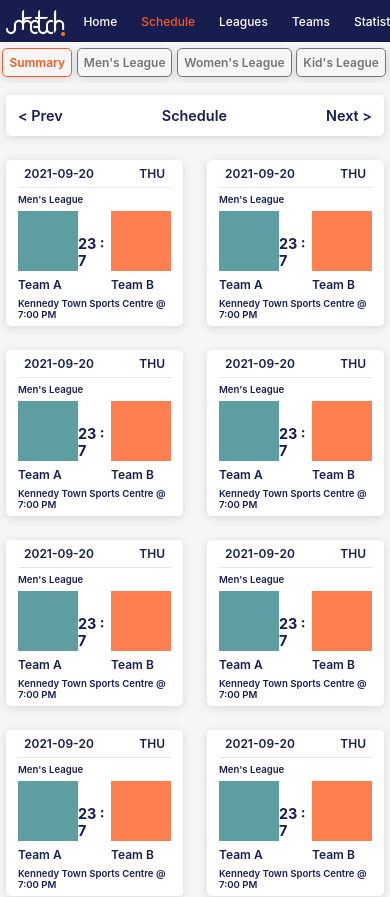
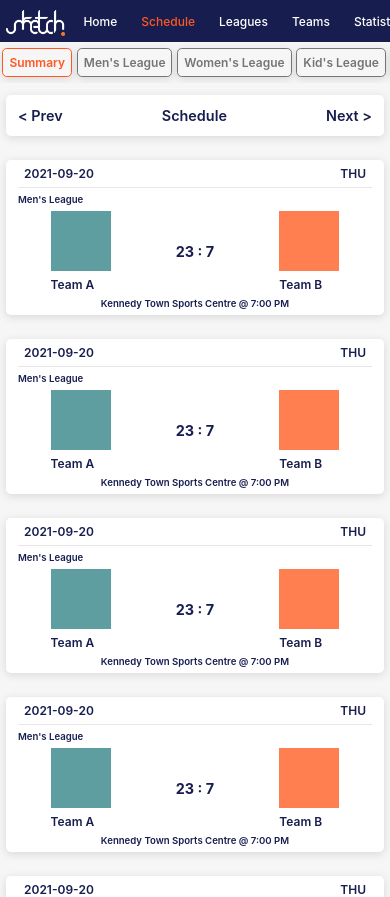
Before and after one commit to SketchBasketball/Sketch-ui, a React (Create React App) app: page /Schedules in a window 390 px wide. Shown: the top 897 px of the page. Built offline with nearby package versions, Linux system fonts and the light colour scheme.

Commit message:
schedule page grid mobile view implemented

```diff
--- a/src/pages/ScheduleList.scss
+++ b/src/pages/ScheduleList.scss
@@ -20,6 +20,12 @@
 }
 
 .schedule-list-grid {
+  @media only screen and (max-width: 600px) {
+    display: grid;
+    grid-template-columns: auto;
+    column-gap: 1rem;
+    margin-bottom: 1rem;
+  }
   display: grid;
   grid-template-columns: auto auto;
   column-gap: 1rem;
```
